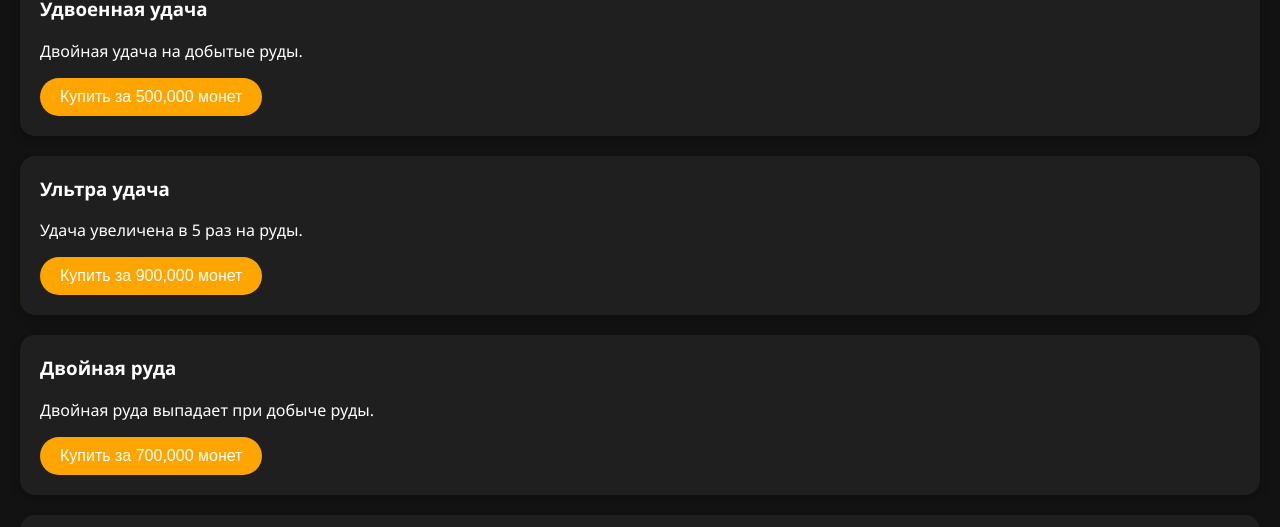
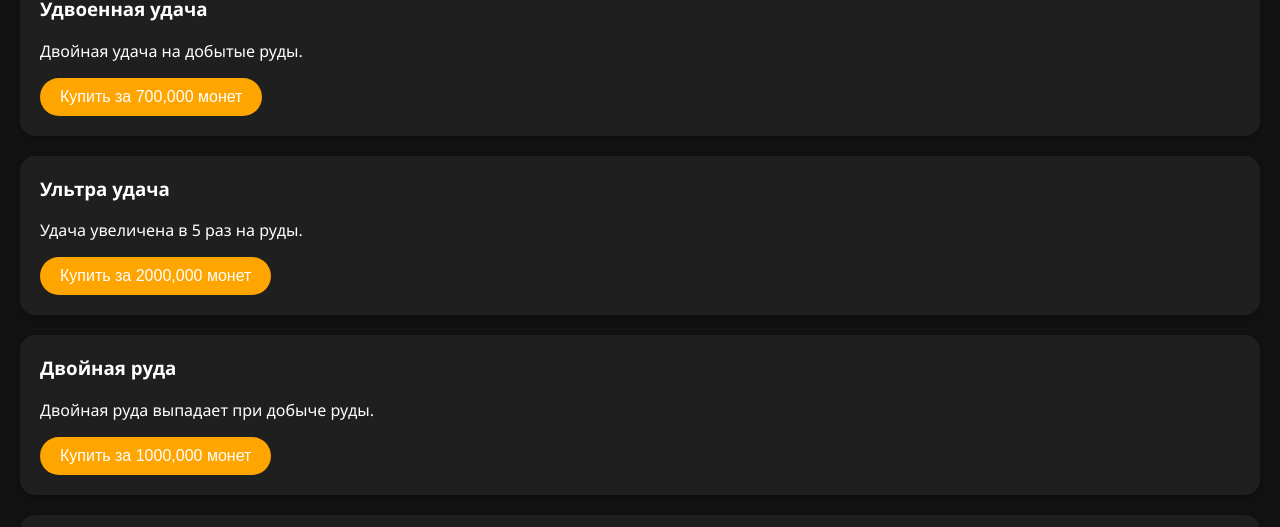
Before and after one commit to Fl8422/Fl8421, a plain HTML site: page docs/index.html in a window 1280 px wide. Shown: the part 193-720 px from the top of the page. Drawn offline with Linux system fonts and the light colour scheme.

Commit message:
Update index.html

```diff
--- a/docs/index.html
+++ b/docs/index.html
@@ -117,17 +117,17 @@
         <div class="gamepass">
             <h3>Удвоенная удача</h3>
             <p>Двойная удача на добытые руды.</p>
-            <button class="buy-button" onclick="purchaseGamepass('double_luck', this)">Купить за 500,000 монет</button>
+            <button class="buy-button" onclick="purchaseGamepass('double_luck', this)">Купить за 700,000 монет</button>
         </div>
         <div class="gamepass">
             <h3>Ультра удача</h3>
             <p>Удача увеличена в 5 раз на руды.</p>
-            <button class="buy-button" onclick="purchaseGamepass('ultra_luck', this)">Купить за 900,000 монет</button>
+            <button class="buy-button" onclick="purchaseGamepass('ultra_luck', this)">Купить за 2000,000 монет</button>
         </div>
         <div class="gamepass">
             <h3>Двойная руда</h3>
             <p>Двойная руда выпадает при добыче руды.</p>
-            <button class="buy-button" onclick="purchaseGamepass('double_ore', this)">Купить за 700,000 монет</button>
+            <button class="buy-button" onclick="purchaseGamepass('double_ore', this)">Купить за 1000,000 монет</button>
         </div>
         <div class="gamepass">
             <h3>Моментальная переплавка</h3>
```
